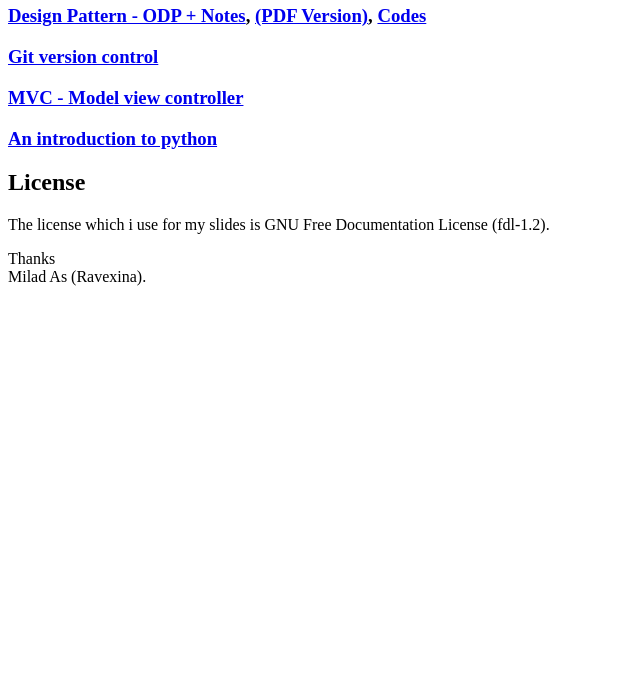
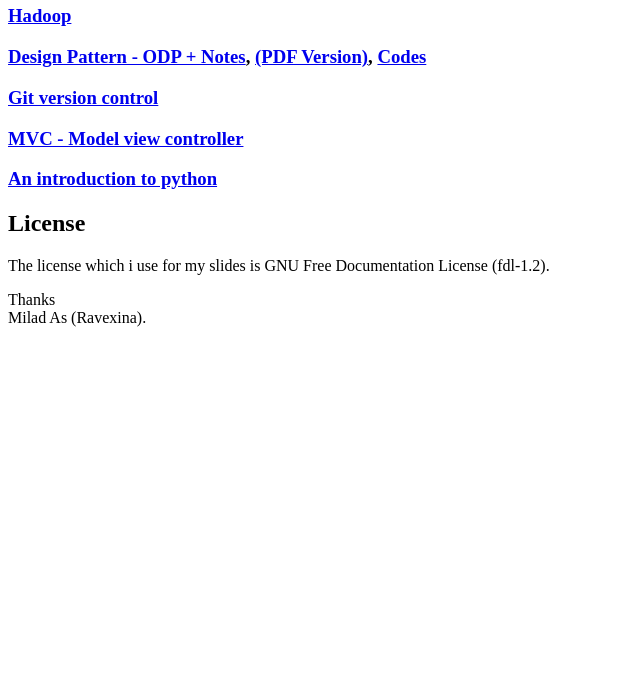
Before and after one commit to MiladAs/Slides, a plain HTML site: page index.html in a window 1280 px wide. Shown: the part 108-800 px from the top of the page, without its empty margins (0-640 px from the left). Drawn offline with Linux system fonts and the light colour scheme.

Commit message:
Add hadoop link

```diff
--- a/index.html
+++ b/index.html
@@ -6,6 +6,7 @@
 <h1>Milad As - Presentations</h1>
 <h2>Slides</h2>
 
+<h3><a target="_blank" href="http://ravexina.github.io/slides/hadoop/">Hadoop</a></h3>
 <h3>
 	<a target="_blank" href="https://ravexina.github.io/slides/design-pattern/design-pattern.odp">Design Pattern - ODP + Notes</a>,
 	<a target="_blank" href="https://ravexina.github.io/slides/design-pattern/design-pattern.pdf">(PDF Version)</a>,
```
